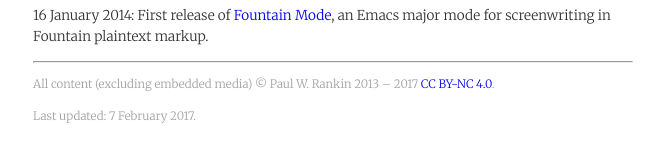
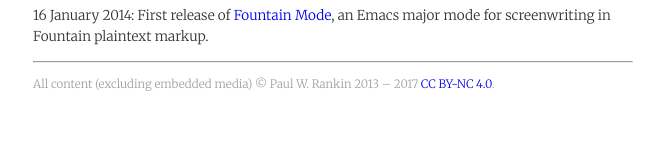
Before and after one commit to rnkn/portfolio, a Jekyll site: the page built from index.html, in a window 1280 px wide. Shown: the part 701-863 px from the top of the page, without its empty margins (307-971 px from the left). Built offline with Jekyll 4.4.1, drawn with Linux system fonts in a browser that asks for light colours.

Commit message:
Removed last updated info

```diff
--- a/_layouts/default.html
+++ b/_layouts/default.html
@@ -34,7 +34,6 @@
         <hr>
         <footer>
             <p>All content (excluding embedded media) &copy; {{ site.title }} 2013&nbsp;&ndash;&nbsp;2017 <a rel="license" href="http://creativecommons.org/licenses/by-nc/4.0/">CC BY-NC 4.0</a>.</p>
-            <p>Last updated: {{ site.time | date: site.date_format }}.</p>
         </footer>
     </body>
 </html>
```
